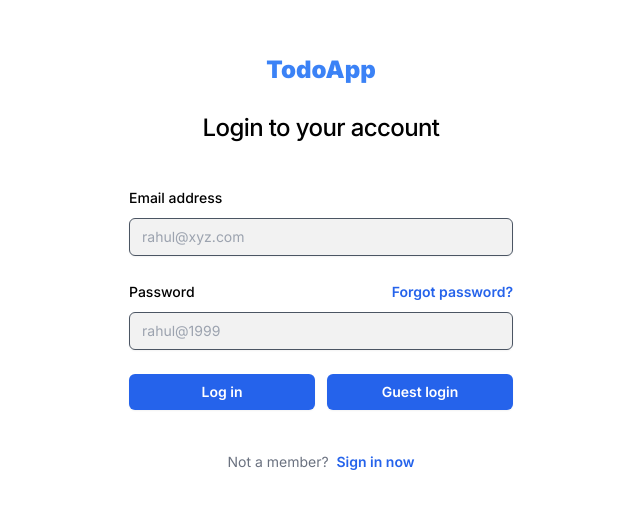
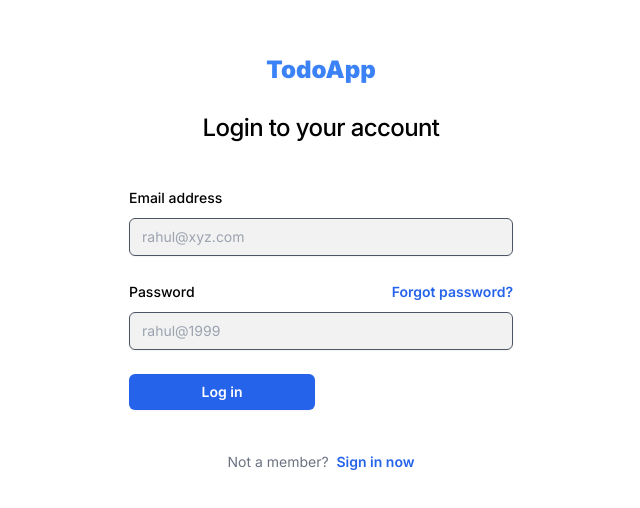
Before and after one commit to nirvair09/todo_assignment, a Next.js app: page /login in a window 1280 px wide. Shown: the part 138-646 px from the top of the page, without its empty margins (319-959 px from the left). Built offline with nearby package versions, Linux system fonts and the light colour scheme.

Commit message:
login button changed

```diff
--- a/src/app/login/page.tsx
+++ b/src/app/login/page.tsx
@@ -195,21 +195,6 @@ export default function LoginPage() {
 									"Log in"
 								)}
 							</button>
-							<button
-								onClick={guestLogin}
-								type="button"
-								disabled={!isValid || isSubmitting}
-								className="text-white cursor-pointer flex items-center gap-2 w-full justify-center rounded-md bg-blue-600 px-3 py-1.5 text-sm font-semibold leading-6 shadow-sm hover:bg-blue-500 focus-visible:outline focus-visible:outline-2 focus-visible:outline-offset-2 focus-visible:outline-indigo-600"
-							>
-								{isSubmitting && guestLoading ? (
-									<>
-										Logging in...
-										<BiLoaderAlt className="text-lg animate-spin" />
-									</>
-								) : (
-									"Guest login"
-								)}
-							</button>
 						</div>
 					</form>
 
```
